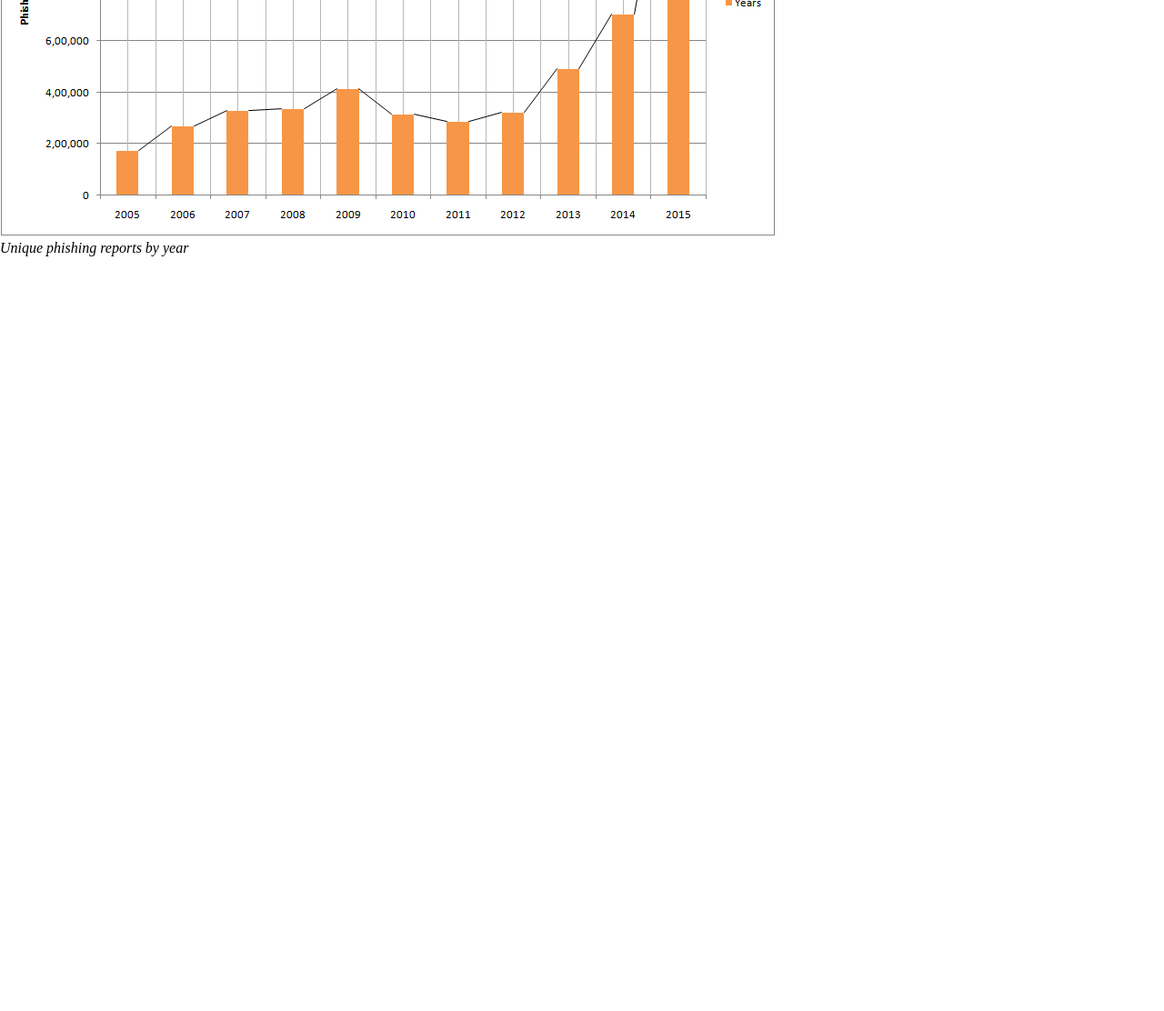
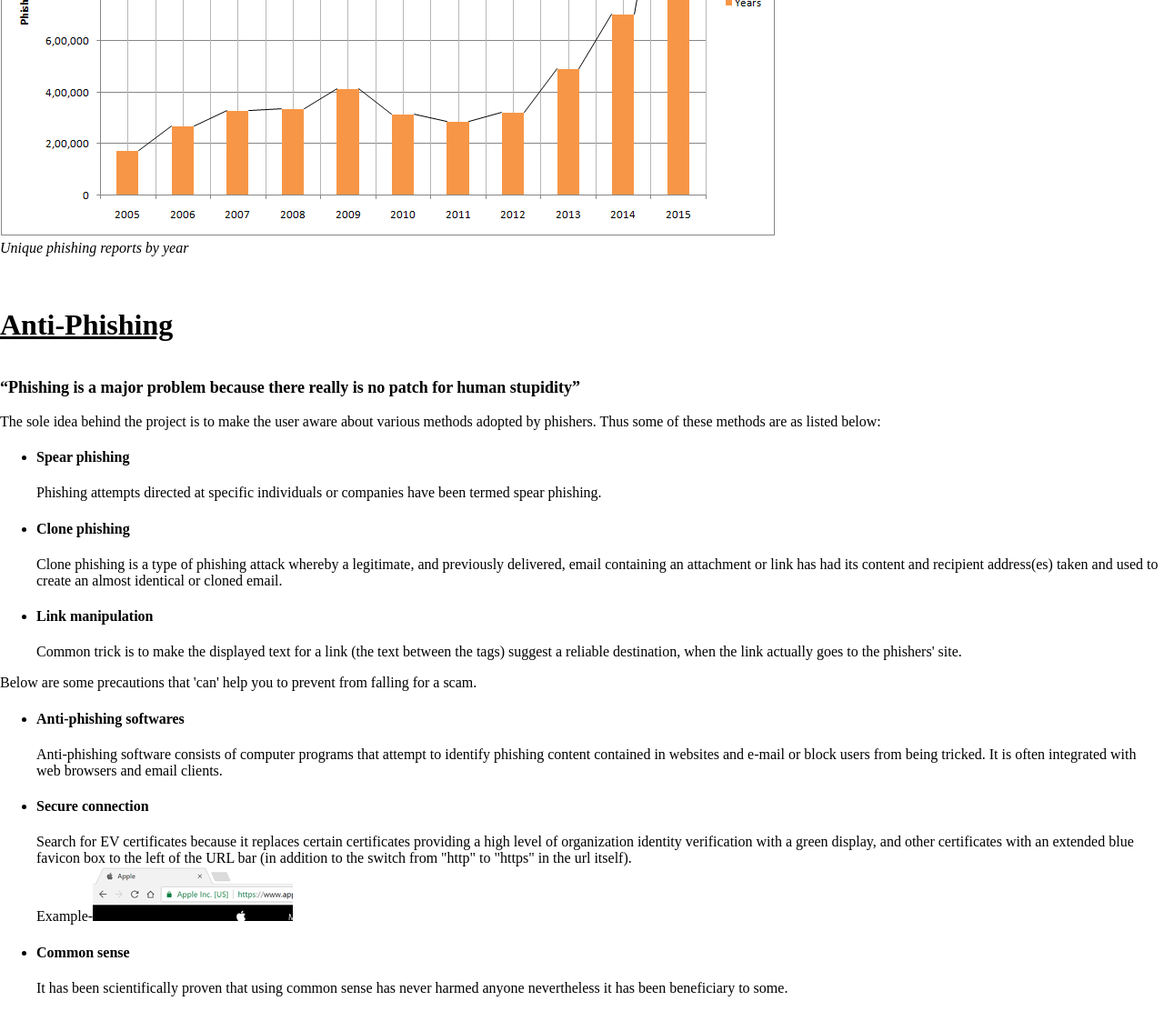
Before and after one commit to WhooshApps/Web-Rangers, a plain HTML site: page enlightenment.html in a window 1280 px wide. Shown: the part 856-1968 px from the top of the page at 91% size. Before the commit the page ends 1156 px from the top, so only its background shows below. Drawn offline with Linux system fonts and the light colour scheme.

Commit message:
completed enlightenment

```diff
--- a/enlightenment.html
+++ b/enlightenment.html
@@ -3,6 +3,11 @@
     <head>
         <link rel="stylesheet" type="text/css" href="css/common.css">
         <link rel="stylesheet" type="text/css" href="css/nav.css">
+        <style>
+            h1{
+                text-decoration: underline;
+            }
+        </style>
     </head>
     <!-- Home-baked navigation bar-->
 <body>
@@ -44,6 +49,33 @@ We quote fresh from wikipedia:
     <br><br>
     <img src="img/Graph.png" alt="phishing cases"><br>
     <cite>Unique phishing reports by year</cite>
-    <br><br>
+    <br><br><br>
+    <h1>Anti-Phishing</h1>
+    <br>
+    <strong><q style="text-align:center;">Phishing is a major problem because there really is no patch for human stupidity</q></strong><br><br>
+    The sole idea behind the project is to make the user aware about various methods adopted by phishers.
+    Thus some of these methods are as listed below:
+    <ul>
+        <li><h4>Spear phishing</h4>
+               Phishing attempts directed at specific individuals or companies have been termed spear phishing.
+        </li>
+        <li><h4>Clone phishing</h4>
+            Clone phishing is a type of phishing attack whereby a legitimate, and previously delivered, email containing an attachment or link has had its content and recipient address(es) taken and used to create an almost identical or cloned email.
+        </li>
+        <li><h4>Link manipulation</h4>
+            Common trick is to make the displayed text for a link (the text between the <A> tags) suggest a reliable destination, when the link actually goes to the phishers' site.
+        </li>
+    </ul>
+    Below are some precautions that 'can' help you to prevent from falling for a scam.
+    <ul>
+        <li><h4>Anti-phishing softwares</h4>
+            Anti-phishing software consists of computer programs that attempt to identify phishing content contained in websites and e-mail or block users from being tricked. It is often integrated with web browsers and email clients.
+        <li><h4>Secure connection</h4>
+            Search for EV certificates because it replaces certain certificates providing a high level of organization identity verification with a green display, and other certificates with an extended blue favicon box to the left of the URL bar (in addition to the switch from "http" to "https" in the url itself).<br>Example-<img src="img/EV.png" >
+        </li>
+        <li><h4>Common sense</h4>
+             It has been scientifically proven that using common sense has never harmed anyone nevertheless it has been beneficiary to some.
+        </li>
+    </ul>
 </body>
 </html>
```
Also changed, not shown: img/EV.png (added).
